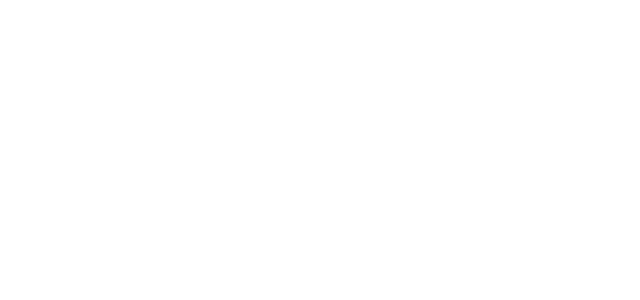
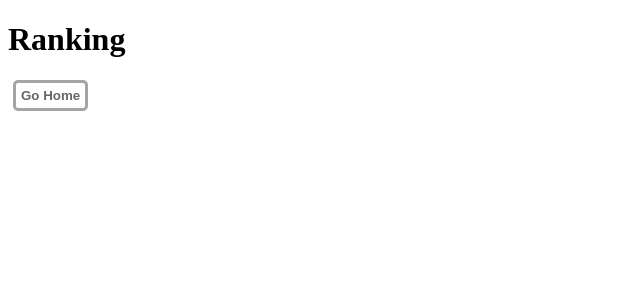
Before and after one commit to mcostalp/trivia, a React (Create React App) app: page /ranking in a window 1280 px wide. Shown: the top 300 px of the page, without its empty margins (0-640 px from the left). Built offline with nearby package versions, Linux system fonts and the light colour scheme.

Commit message:
Rquisito 16 e 18

```diff
--- a/src/App.js
+++ b/src/App.js
@@ -4,6 +4,7 @@
 import GamePage from './Pages/GamePage';
 import Settings from './Pages/Settings';
 import Feedback from './Pages/Feedback';
+import Ranking from './Pages/Ranking';
 
 export default function App() {
   return (
@@ -13,6 +14,7 @@
         <Route path="/game" component={ GamePage } />
         <Route path="/settings" component={ Settings } />
         <Route path="/feedback" component={ Feedback } />
+        <Route path="/ranking" component={ Ranking } />
       </Switch>
     </div>
   );
--- a/src/Pages/Feedback.jsx
+++ b/src/Pages/Feedback.jsx
@@ -4,9 +4,14 @@
 import Header from '../components/Header';
 
 class Feedback extends React.Component {
-  handleClick = () => {
+  handlePlayAgainClick = () => {
     const { history } = this.props;
     history.push('/');
+  };
+
+  handleRankingClick = () => {
+    const { history } = this.props;
+    history.push('/ranking');
   };
 
   render() {
@@ -16,7 +21,7 @@
       <div data-testid="feedback-page">
         <Header />
         <h1>pagina de feedback</h1>
-        <h3 data-testid="feedback-total-score">{player.score ? player.score : 0 }</h3>
+        <h3 data-testid="feedback-total-score">{player.score}</h3>
         <p data-testid="feedback-text">
           { player.assertions < goodScore ? 'Could be better...' : 'Well Done!' }
         </p>
@@ -27,10 +32,16 @@
         <button
           type="submit"
           data-testid="btn-play-again"
-          onClick={ this.handleClick }
+          onClick={ this.handlePlayAgainClick }
         >
           Play Again
-
+        </button>
+        <button
+          data-testid="btn-ranking"
+          type="submit"
+          onClick={ this.handleRankingClick }
+        >
+          Ranking
         </button>
       </div>
     );
--- /dev/null
+++ b/src/Pages/Ranking.jsx
@@ -0,0 +1,30 @@
+import PropTypes from 'prop-types';
+import React, { Component } from 'react';
+
+export default class Ranking extends Component {
+  handleGoHomeClick = () => {
+    const { history } = this.props;
+    history.push('/');
+  };
+
+  render() {
+    return (
+      <div>
+        <h1 data-testid="ranking-title">Ranking</h1>
+        <button
+          data-testid="btn-go-home"
+          type="submit"
+          onClick={ this.handleGoHomeClick }
+        >
+          Go Home
+        </button>
+      </div>
+    );
+  }
+}
+
+Ranking.propTypes = {
+  history: PropTypes.shape({
+    push: PropTypes.func.isRequired,
+  }).isRequired,
+};
```
Also changed, not shown: src/components/Question.css (line endings or trailing spaces).
